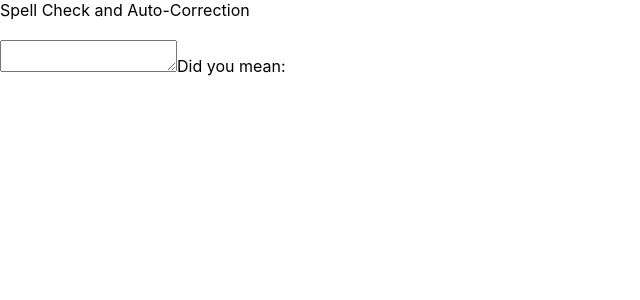
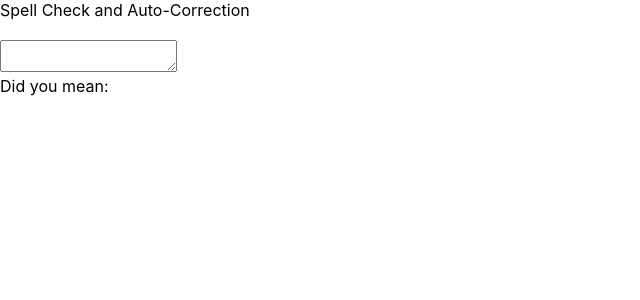
Before and after one commit to shreyansh0510/buildouts, a React (Create React App) app: page / in a window 1280 px wide. Shown: the top 300 px of the page, without its empty margins (0-640 px from the left). Built offline with nearby package versions, Linux system fonts and the light colour scheme.

Commit message:
added suggestion heading

```diff
--- a/src/components/Xspellcheck.jsx
+++ b/src/components/Xspellcheck.jsx
@@ -41,7 +41,7 @@ function Xspellcheck() {
       <div>Spell Check and Auto-Correction</div>
       <br />
       <textarea row={5} column={50} value={desc} onChange={handleChange} />
-      <span>Did you mean: {suggestions}</span>
+      <div>Did you mean: {suggestions}</div>
     </>
   );
 }
```
